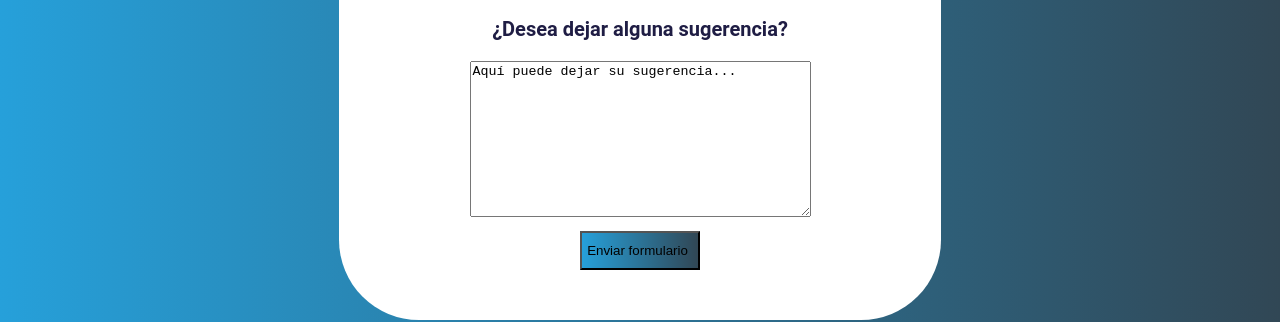
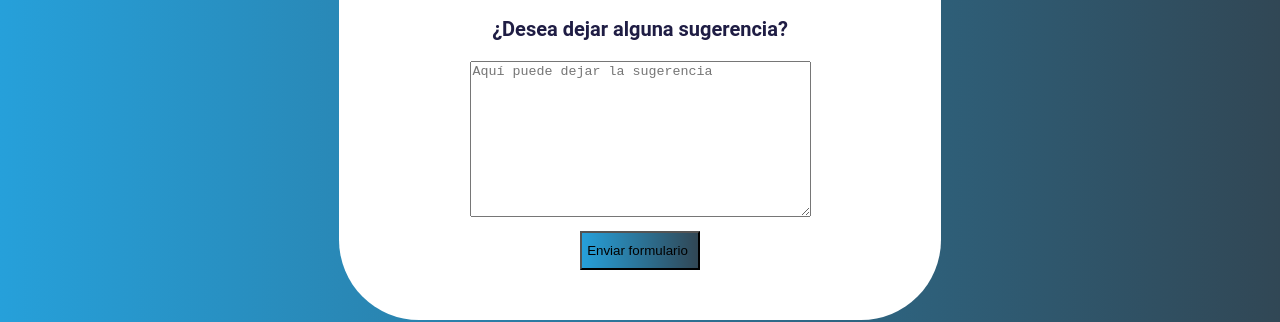
Before and after one commit to JesusDario24/Sprint, a plain HTML site: page index.html in a window 1280 px wide. Shown: the part 695-1017 px from the top of the page. Drawn offline with Linux system fonts and the light colour scheme.

Commit message:
Cambiando el text area

```diff
--- a/index.html
+++ b/index.html
@@ -74,7 +74,7 @@
       <div class="grupo">
         <p class="parrafo"><strong>¿Desea dejar alguna sugerencia?</strong></p>
         <label for="">
-          <textarea name="comentario" id="comentario" cols="40" rows="10">Aquí puede dejar su sugerencia...</textarea>
+          <textarea name="comentario" id="comentario" cols="40" rows="10" placeholder="Aquí puede dejar la sugerencia"></textarea>
         </label>
       </div>
       <div class="grupo">
```
